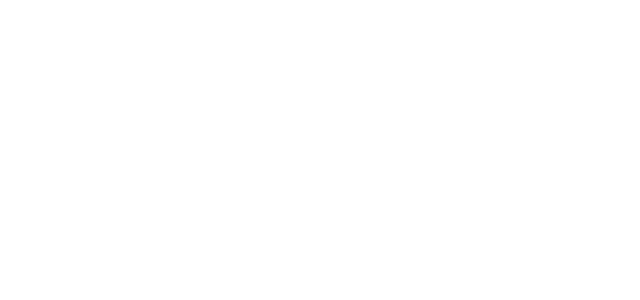
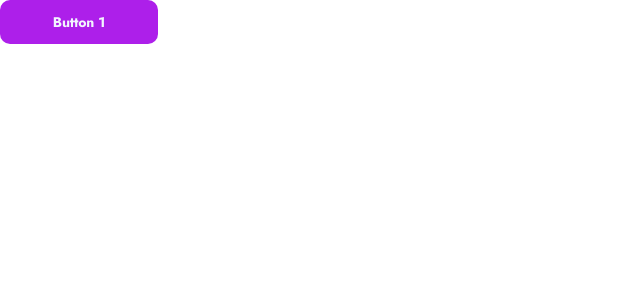
Before and after one commit to gcarter89/product-feedback-app, a React (Create React App) app: page / in a window 1280 px wide. Shown: the top 300 px of the page, without its empty margins (0-640 px from the left). Built offline with nearby package versions, Linux system fonts and the light colour scheme.

Commit message:
created styles for button component

```diff
--- a/src/App.js
+++ b/src/App.js
@@ -1,7 +1,10 @@
+import './App.scss';
+import Button from './components/Button';
 
 function App() {
   return (
     <div className="App">
+        <Button />
     </div>
   );
 }
--- a/src/App.scss
+++ b/src/App.scss
@@ -6,24 +6,34 @@
 
 h1 {
     font-size: 24px;
+    font-weight: 700;
     letter-spacing: -0.33px;
     line-height: 35px;
 }
 
 h2 {
     font-size: 20px;
+    font-weight: 700;
     letter-spacing: -0.25px;
     line-height: 29px;
 }
 
 h3 {
     font-size: 18px;
+    font-weight: 700;
     letter-spacing: -0.25px;
     line-height: 26px;
 }
 
 h4 {
     font-size: 14px;
+    font-weight: 700;
     letter-spacing: -0.2px;
     line-height: 20px;
 }
+
+p {
+    font-size: 16px;
+    line-height: 23px;
+    font-weight: 400;
+}
--- /dev/null
+++ b/src/components/Button.js
@@ -0,0 +1,15 @@
+import styles from '../styles/button.module.scss';
+
+export default function Button({backgroundColor = 'alpha', textColor = 'neutral', size = 'regular', radius = 'curved'}) {
+
+    return (
+        <button className={
+            styles[`button__${backgroundColor}`] + ' ' +
+            styles[`button__${textColor}`] + ' ' +
+            styles[`button__${size}`] + ' ' +
+            styles[`button__${radius}`]
+        }>
+            <h4 className={styles.button_text}>Button 1</h4>
+        </button>
+    )
+}
--- a/src/index.scss
+++ b/src/index.scss
@@ -1,3 +1,7 @@
 * {
   margin: 0;
 }
+
+button {
+    all: unset;
+}
--- /dev/null
+++ b/src/styles/button.module.scss
@@ -0,0 +1,61 @@
+$backgroundColors: (
+    "alpha" #AD1FEA #C75AF6,
+    "bravo" #4661E6 #7C91F9,
+    "charlie" #3A4374 #656EA3,
+    "delta" #D73737 #E98888,
+    "epsilon" #373F68 #373F68,
+    "foxtrot" rgba(255,255,255,0) rgba(255,255,255,0)
+);
+
+$sizes: (
+    "small" 20px 56px,
+    "regular" 44px 158px,
+    "large" 53px 158px
+);
+
+$textColors: (
+    "white": #FFFFFF,
+    "neutral": #F2F4FE,
+    "dark": #647196
+);
+
+$radius: (
+    "curved": 10px,
+    "straight": 0px
+);
+
+.button {
+    &_text {
+        text-align: center;
+    }
+
+
+    @each $size, $height, $width in $sizes {
+        &__#{$size} {
+            height: $height;
+            width: $width;
+        }
+    }
+
+    @each $type, $color, $hoverColor in $backgroundColors {
+        &__#{$type} {
+            background-color: $color;
+        }
+
+        &__#{$type}:hover {
+            background-color: $hoverColor;
+        }
+    }
+
+    @each $type, $color in $textColors {
+        &__#{$type} {
+            color: $color;
+        }
+    }
+
+    @each $type, $value in $radius {
+        &__#{$type} {
+            border-radius: $value;
+        }
+    }
+}
```
